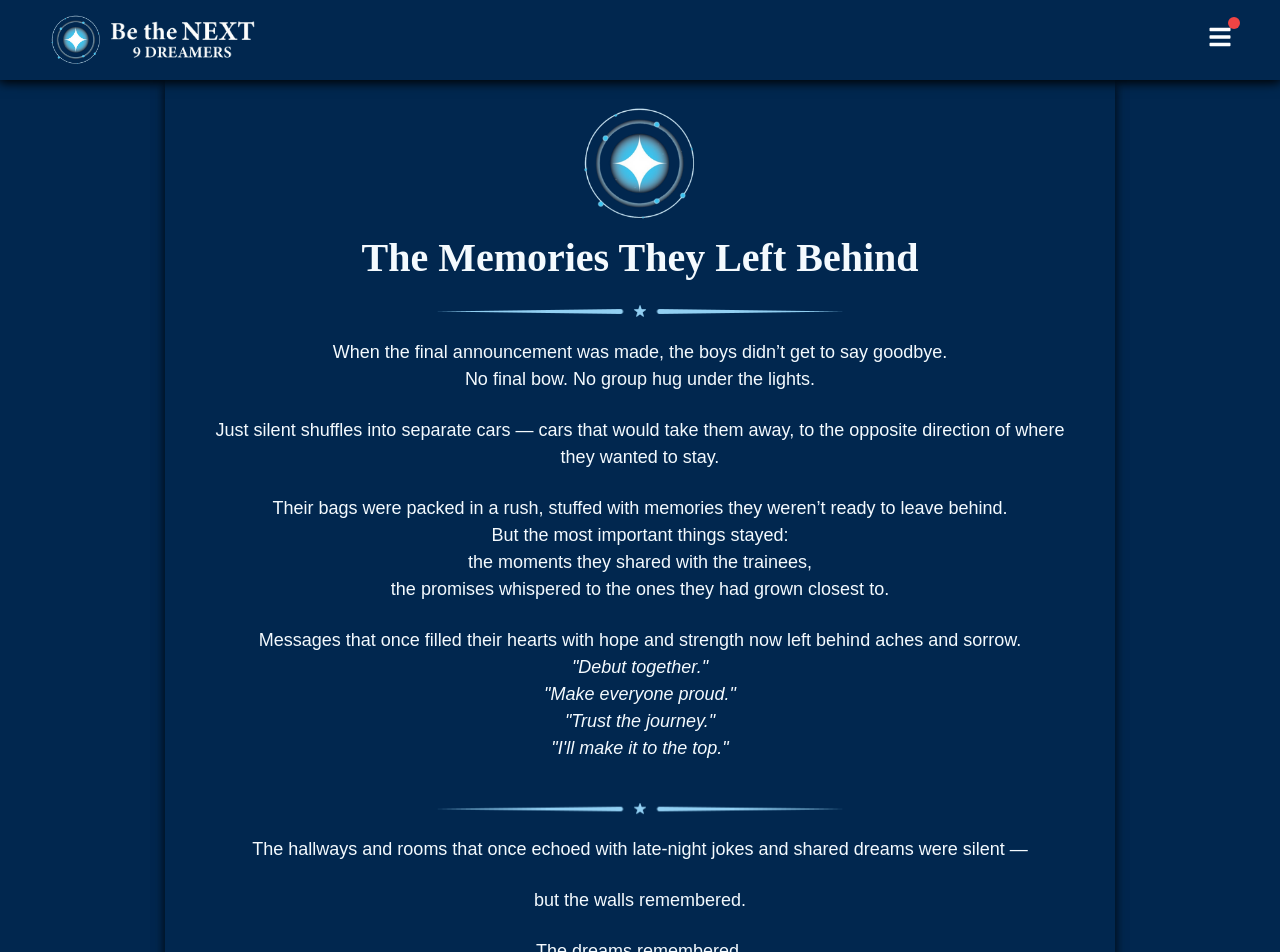
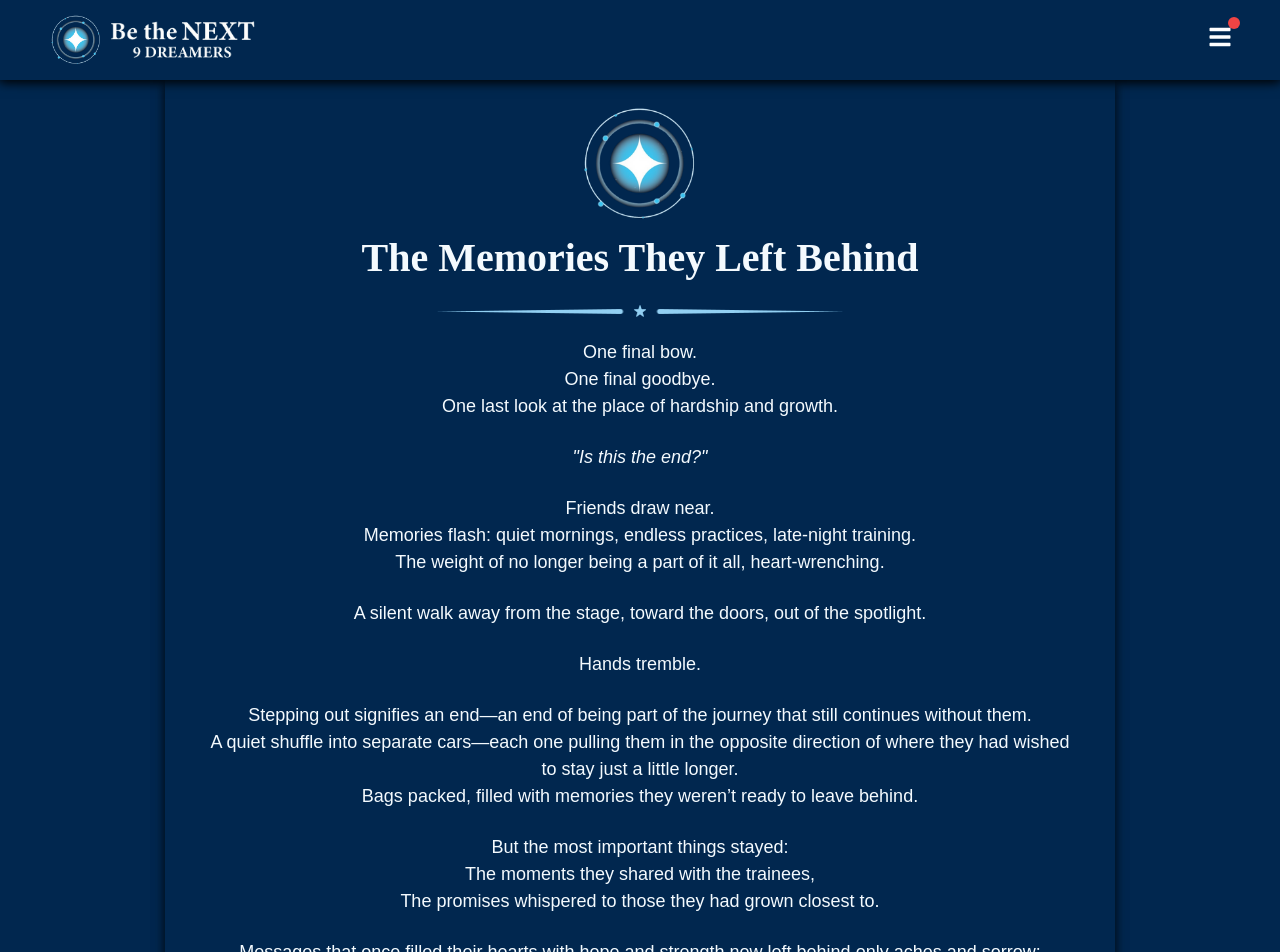
Before and after one commit to dadalman/btn-bias-list, a Next.js app: page /messages in a window 1280 px wide. Shown: the top 952 px of the page. Built offline with nearby package versions, Linux system fonts and the light colour scheme.

Commit message:
Message revision

```diff
--- a/app/messages/page.tsx
+++ b/app/messages/page.tsx
@@ -1,3 +1,134 @@
+// "use client"; // Add this line at the top of the file
+
+// import { FaArrowLeft } from "react-icons/fa";
+
+// export default function StoryPage() {
+//   return (
+//     <>
+//       <section
+//         className="w-auto flex flex-col items-center mt-16 md:mt-20 min-h-screen"
+//         style={{ backgroundColor: "#01274F" }}
+//       >
+//         <div className="px-10 md:px-30 w-auto md:w-[950px] sm:w-[556px] p-4 bg-[#01274F] shadow-[0px_4px_10px_rgba(0,0,0,0.5),_-0px_4px_10px_rgba(0,0,0,0.5)] flex flex-col items-center text-center">
+//           <img
+//             src="/assets/icons/btn-logo-transparent.png"
+//             alt="Bias List"
+//             width="128"
+//             height="128"
+//             className="mb-4 mt-1"
+//           />
+
+//           <h2 className="font-markazi font-bold text-[28px] md:text-[40px] text-[#F4FAFE] -mt-4">
+//             The Memories They Left Behind
+//           </h2>
+
+//           <img
+//             src="/assets/images/star-divider.png"
+//             alt="Star Divider"
+//             width="500"
+//             height="20"
+//             className="md:mt-4 md:mb-5 mb-5 mt-4"
+//           />
+
+//           <p className="font-inter text-[16px] md:text-[18px] text-[#F4FAFE] mb-6">
+//             When the final announcement was made, the boys didn’t get to say
+//             goodbye. <br /> No final bow. No group hug under the lights.
+//           </p>
+
+//           <p className="font-inter text-[16px] md:text-[18px] text-[#F4FAFE] mb-6">
+//             Just silent shuffles into separate cars — cars that would take them
+//             away, to the opposite direction of where they wanted to stay.
+//           </p>
+
+//           <p className="font-inter text-[16px] md:text-[18px] text-[#F4FAFE] mb-6">
+//             Their bags were packed in a rush, stuffed with memories they weren’t
+//             ready to leave behind.
+//             <br /> But the most important things stayed: <br />
+//             the moments they shared with the trainees, <br />
+//             the promises whispered to the ones they had grown closest to.
+//           </p>
+
+//           <p className="font-inter text-[16px] md:text-[18px] text-[#F4FAFE] mb-6">
+//             Messages that once filled their hearts with hope and strength now
+//             left behind aches and sorrow. <br />
+//             <em>"Debut together."</em> <br /> <em>"Make everyone proud."</em>
+//             <br />
+//             <em>"Trust the journey."</em> <br />
+//             <em>"I'll make it to the top."</em>
+//           </p>
+
+//           <img
+//             src="/assets/images/star-divider.png"
+//             alt="Star Divider"
+//             width="500"
+//             height="20"
+//             className="md:mt-4 md:mb-5 mb-5 mt-2"
+//           />
+
+//           <p className="font-inter text-[16px] md:text-[18px] text-[#F4FAFE] mb-6">
+//             The hallways and rooms that once echoed with late-night jokes and
+//             shared dreams were silent —
+//           </p>
+
+//           <p className="font-inter text-[16px] md:text-[18px] text-[#F4FAFE] mb-6">
+//             but the walls remembered.
+//           </p>
+
+//           <p className="font-inter text-[16px] md:text-[18px] text-[#F4FAFE] mb-6">
+//             The dreams remembered.
+//           </p>
+
+//           <p className="font-inter text-[16px] md:text-[18px] text-[#F4FAFE] mb-6">
+//             Their hearts remembered.
+//           </p>
+
+//           <p className="font-inter text-[16px] md:text-[18px] text-[#F4FAFE] mb-6">
+//             Somewhere between the rushing engines and heavy hearts, they all
+//             wondered the same thing:
+//           </p>
+
+//           <p className="font-inter text-[16px] md:text-[18px] text-[#F4FAFE] mb-6">
+//             <em>"Is this really the end?"</em>
+//           </p>
+
+//           <p className="font-inter text-[16px] md:text-[18px] text-[#F4FAFE] mb-6">
+//             But dreams aren’t so easily erased. <br /> They live on — <br />
+//             in the songs they sang, <br />
+//             in the stages they touched, <br />
+//             in every step they still dare to take.
+//           </p>
+
+//           <p className="font-inter text-[16px] md:text-[18px] text-[#F4FAFE] mb-6">
+//             One day, when the world hears their names again, <br />
+//             it won’t just be their victory. <br />
+//             It will be the victory of every dream that once lit up the dark.
+//           </p>
+
+//           <img
+//             src="/assets/images/star-divider.png"
+//             alt="Star Divider"
+//             width="500"
+//             height="20"
+//             className="md:mt-4 mt-2 mb-1"
+//           />
+
+//           <p className="font-inter text-[14px] md:text-[16px] text-[#F4FAFE] mt-4">
+//             Written by <span className="font-bold">DHAYNAMICO</span>
+//           </p>
+
+//           <button
+//             onClick={() => window.history.back()}
+//             className="mt-6 flex items-center justify-center gap-2 px-6 py-3 mb-5 border-2 border-[#F4FAFE] bg-[#002042] text-[#F4FAFE] text-lg font-semibold"
+//           >
+//             <FaArrowLeft className="text-2xl" />
+//             Go Back
+//           </button>
+//         </div>
+//       </section>
+//     </>
+//   );
+// }
+
 "use client"; // Add this line at the top of the file
 
 import { FaArrowLeft } from "react-icons/fa";
@@ -30,33 +161,69 @@ export default function StoryPage() {
             className="md:mt-4 md:mb-5 mb-5 mt-4"
           />
 
+          {/* Updated Story Part */}
           <p className="font-inter text-[16px] md:text-[18px] text-[#F4FAFE] mb-6">
-            When the final announcement was made, the boys didn’t get to say
-            goodbye. <br /> No final bow. No group hug under the lights.
+            One final bow.
+            <br />
+            One final goodbye.
+            <br />
+            One last look at the place of hardship and growth.
+          </p>
+
+          <p className="italic font-inter text-[16px] md:text-[18px] text-[#F4FAFE] mb-6">
+            "Is this the end?"
           </p>
 
           <p className="font-inter text-[16px] md:text-[18px] text-[#F4FAFE] mb-6">
-            Just silent shuffles into separate cars — cars that would take them
-            away, to the opposite direction of where they wanted to stay.
+            Friends draw near.
+            <br />
+            Memories flash: quiet mornings, endless practices, late-night
+            training. <br /> The weight of no longer being a part of it all,
+            heart-wrenching.
           </p>
 
           <p className="font-inter text-[16px] md:text-[18px] text-[#F4FAFE] mb-6">
-            Their bags were packed in a rush, stuffed with memories they weren’t
-            ready to leave behind.
-            <br /> But the most important things stayed: <br />
-            the moments they shared with the trainees, <br />
-            the promises whispered to the ones they had grown closest to.
+            A silent walk away from the stage, toward the doors, out of the
+            spotlight.
+          </p>
+
+          <p className="font-inter text-[16px] md:text-[18px] text-[#F4FAFE] mb-6">
+            Hands tremble.
+          </p>
+
+          <p className="font-inter text-[16px] md:text-[18px] text-[#F4FAFE] mb-6">
+            Stepping out signifies an end—an end of being part of the journey
+            that still continues without them.
+            <br /> A quiet shuffle into separate cars—each one pulling them in
+            the opposite direction of where they had wished to stay just a
+            little longer.
+            <br />
+            Bags packed, filled with memories they weren’t ready to leave
+            behind.
+          </p>
+
+          <p className="font-inter text-[16px] md:text-[18px] text-[#F4FAFE] mb-6">
+            But the most important things stayed:
+            <br />
+            The moments they shared with the trainees,
+            <br />
+            The promises whispered to those they had grown closest to.
           </p>
 
           <p className="font-inter text-[16px] md:text-[18px] text-[#F4FAFE] mb-6">
             Messages that once filled their hearts with hope and strength now
-            left behind aches and sorrow. <br />
-            <em>"Debut together."</em> <br /> <em>"Make everyone proud."</em>
+            left behind only aches and sorrow:
             <br />
-            <em>"Trust the journey."</em> <br />
+            <em>"Debut together."</em>
+            <br />
+            <em>"Make everyone proud."</em>
+            <br />
+            <em>"Trust the journey."</em>
+            <br />
             <em>"I'll make it to the top."</em>
           </p>
 
+          {/* Divider and rest of the story */}
           <img
             src="/assets/images/star-divider.png"
             alt="Star Divider"
@@ -87,20 +254,27 @@ export default function StoryPage() {
             wondered the same thing:
           </p>
 
-          <p className="font-inter text-[16px] md:text-[18px] text-[#F4FAFE] mb-6">
-            <em>"Is this really the end?"</em>
+          <p className="italic font-inter text-[16px] md:text-[18px] text-[#F4FAFE] mb-6">
+            "Is this really the end?"
           </p>
 
           <p className="font-inter text-[16px] md:text-[18px] text-[#F4FAFE] mb-6">
-            But dreams aren’t so easily erased. <br /> They live on — <br />
-            in the songs they sang, <br />
-            in the stages they touched, <br />
+            But dreams aren’t so easily erased.
+            <br />
+            They live on —
+            <br />
+            in the songs they sang,
+            <br />
+            in the stages they touched,
+            <br />
             in every step they still dare to take.
           </p>
 
           <p className="font-inter text-[16px] md:text-[18px] text-[#F4FAFE] mb-6">
-            One day, when the world hears their names again, <br />
-            it won’t just be their victory. <br />
+            One day, when the world hears their names again,
+            <br />
+            it won’t just be their victory.
+            <br />
             It will be the victory of every dream that once lit up the dark.
           </p>
 
```
